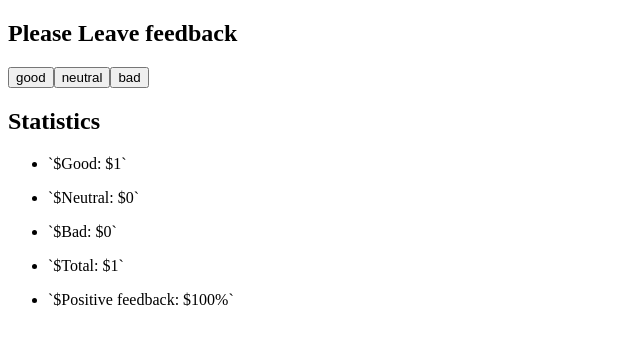
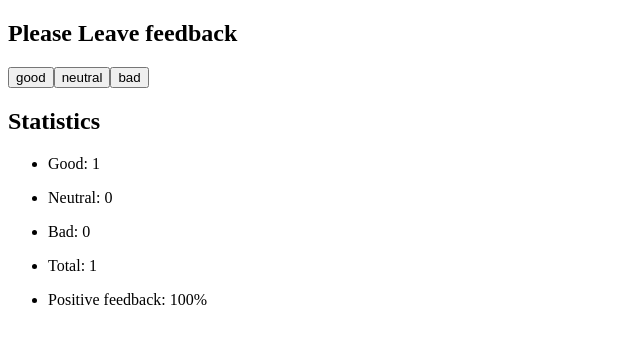
Before and after one commit to YevhenKonyk/goit-react-hw-02-feedback, a React (Create React App) app: page / in a window 1280 px wide. Both pictures are taken after a click on the button "good". Shown: the top 344 px of the page, without its empty margins (0-640 px from the left). Built offline with nearby package versions, Linux system fonts and the light colour scheme.

Commit message:
Fixed typo

```diff
--- a/src/components/Statistic/Statistic.js
+++ b/src/components/Statistic/Statistic.js
@@ -4,7 +4,7 @@ import PropTypes from 'prop-types';
 const Statistic = ({ label, value }) => (
   <>
     <p className="text">
-      `${label} ${value}`
+      {label} {value}
     </p>
   </>
 );
```
